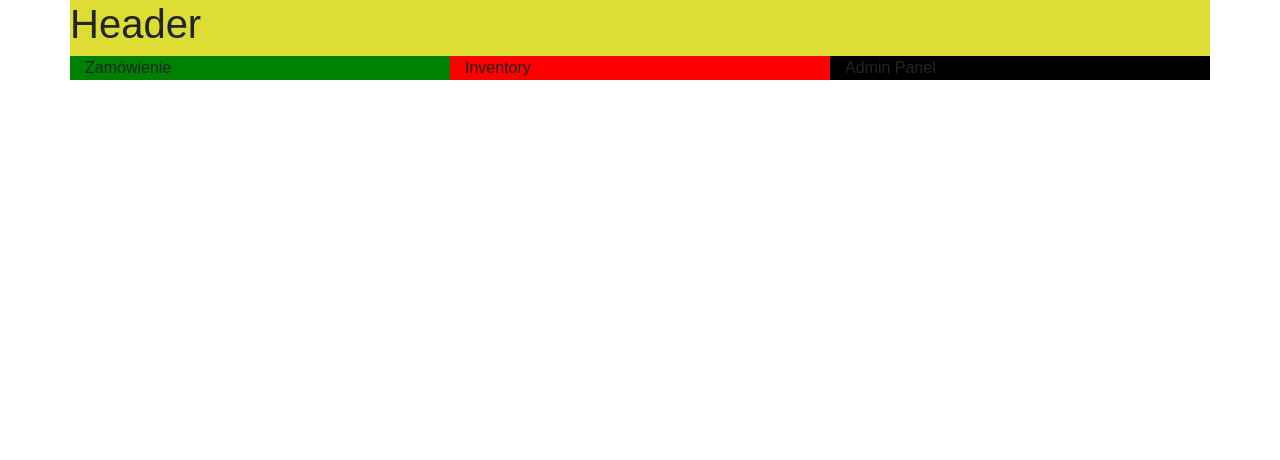
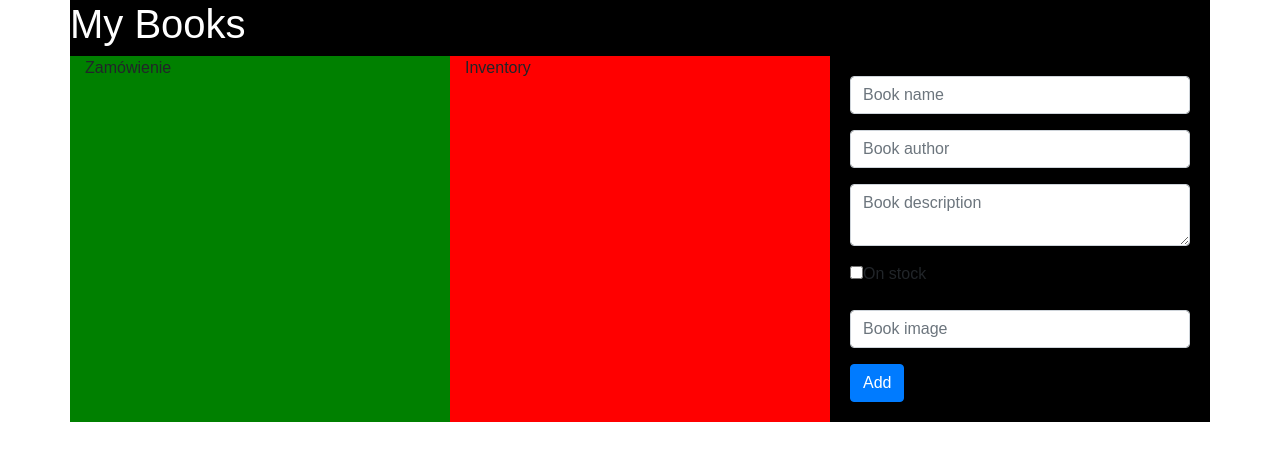
Before and after one commit to MateuszPospiech/react-bookstore, a React app: page / in a window 1280 px wide. Built offline with nearby package versions, Linux system fonts and the light colour scheme.

Commit message:
Added form in admin panel and upgreade test by snapshots

```diff
--- a/src/components/AdminPanel.js
+++ b/src/components/AdminPanel.js
@@ -5,7 +5,25 @@ class AdminPanel extends React.Component {
     render() {
         return (
             <div className="adminPanel col-4 col-xs-12">
-                Admin Panel
+                <form>
+                    <div className="form-group">
+                        <input type="text" placeholder="Book name" id="bookName" name="bookName" className="form-control"></input>
+                    </div>
+                    <div className="form-group">
+                        <input type="text" placeholder="Book author" id="bookAuthor" name="bookAuthor" className="form-control"></input>
+                    </div>
+                    <div className="form-group">
+                        <textarea placeholder="Book description" id="bookDescription" name="bookDescription" className="form-control"></textarea>
+                    </div>
+                    <div className="form-group">
+                        <input type="checkbox" id="bookOnStock" name="bookOnStock" className=""></input>
+                        <label htmlFor="bookOnStock" className="form-chech-label">On stock</label>
+                    </div>
+                    <div className="form-group">
+                        <input type="text" placeholder="Book image" id="bookImage" name="bookImage" className="form-control"></input>
+                    </div>
+                    <button type="submit" className="btn btn-primary">Add</button>
+                </form>
             </div>
         )
     }
--- a/src/components/Header.js
+++ b/src/components/Header.js
@@ -2,10 +2,47 @@ import React from 'react';
 
 class Header extends React.Component {
 
+    constructor() {
+        super();
+        this.state = {
+            bookstoreName : "My Books",
+            clicked : true,
+            textColor : "white",
+            backgroundColor : "black"
+        }
+    }
+
+    handleClick = () => {
+
+        if(this.state.clicked) {
+            this.setState({
+                bookstoreName : "Your Books",
+                textColor : "black",
+                backgroundColor : "white"
+            })
+        } else {
+            this.setState({
+                bookstoreName : "My Books",
+                textColor : "white",
+                backgroundColor : "black"
+            })
+        }
+
+        this.setState({
+            clicked : !this.state.clicked
+        })
+    }
+
     render() {
+
+        let headerCss = {
+            color : this.state.textColor,
+            backgroundColor : this.state.backgroundColor
+        }
+
         return (
-            <div className="row header">
-                <h1>Header</h1>
+            <div className="row header" style={headerCss} onClick={this.handleClick}>
+                <h1>{this.state.bookstoreName}</h1>
             </div>
         )
     }
--- a/src/index.css
+++ b/src/index.css
@@ -22,4 +22,5 @@ body {
 
 .adminPanel {
   background: #000;
+  padding: 20px;
 }
```
Also changed, not shown: src/components/AdminPanel.test.js (+2 -3 lines), src/components/App.test.js (+5 -0 lines), src/components/Header.test.js (+17 -1 lines), src/components/Inventory.test.js (+5 -0 lines), src/components/Order.test.js (+5 -0 lines), 5 other files.
